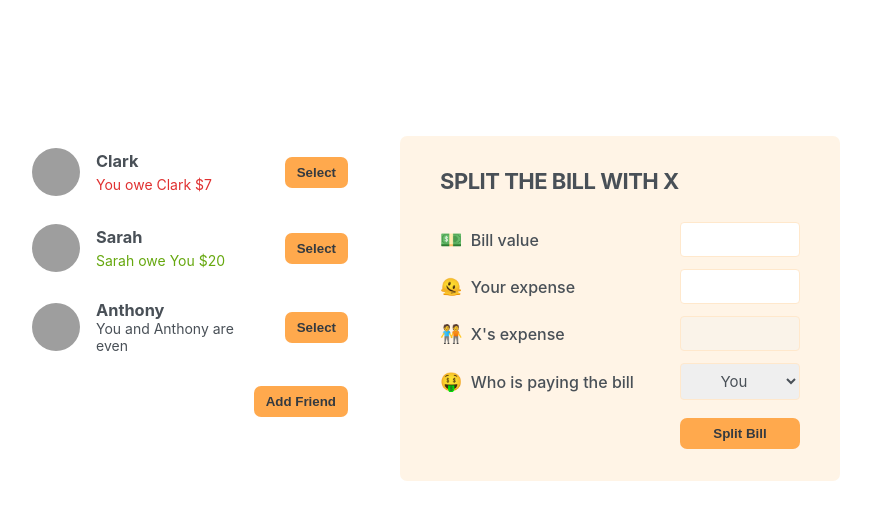
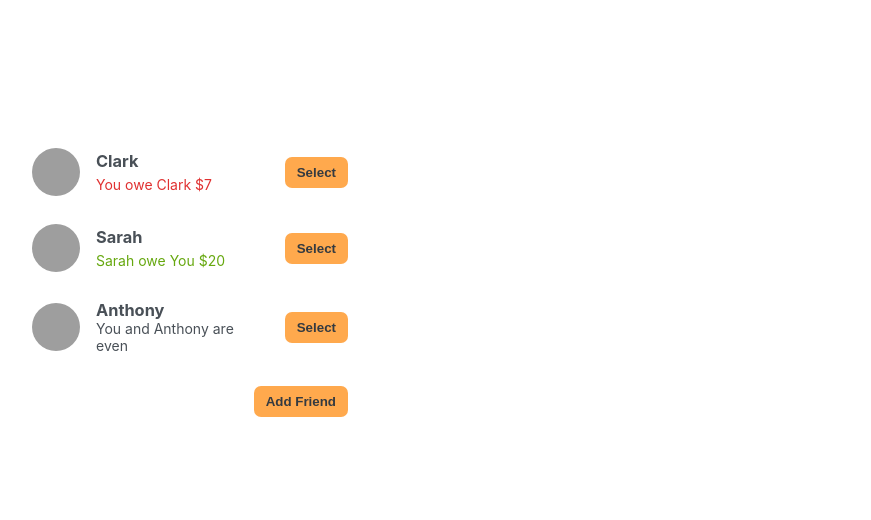
Before and after one commit to januzovic/React-practise, a React (Create React App) app: page / in a window 1280 px wide. Shown: the top 520 px of the page, without its empty margins (210-1081 px from the left). Built offline with nearby package versions, Linux system fonts and the light colour scheme; grey boxes are pictures that could not be loaded.

Commit message:
Frend Select

```diff
--- a/src/components/App.js
+++ b/src/components/App.js
@@ -25,6 +25,8 @@
   const [friends, setFriends] = useState(initialFriends);
   const [showAddFriend, setAddFriend] = useState(false);
 
+  const [selectedFriend, setSelectedFriend] = useState(null);
+
   function handleShowAddFriend() {
     setAddFriend(!showAddFriend);
   }
@@ -34,16 +36,26 @@
     setAddFriend(false);
   }
 
+  function handleSelection(friend) {
+    // setSelectedFriend(friend);
+    setSelectedFriend((cur) => (cur?.id === friend.id ? null : friend));
+    setAddFriend(false);
+  }
+
   return (
     <div className='app'>
       <div className='sidebar'>
-        <FriendsList friends={friends} />
+        <FriendsList
+          friends={friends}
+          selectedFriend={selectedFriend}
+          onSelection={handleSelection}
+        />
         {showAddFriend && <FormAddFriend onAddFriend={handleAddFriend} />}
         <Button onClick={handleShowAddFriend}>
           {showAddFriend ? 'Close' : 'Add Friend'}
         </Button>
       </div>
-      <FormSplitBill />
+      {selectedFriend && <FormSplitBill selectedFriend={selectedFriend} />}
     </div>
   );
 }
@@ -55,19 +67,26 @@
     </button>
   );
 }
-function FriendsList({ friends }) {
+function FriendsList({ friends, onSelection, selectedFriend }) {
   return (
     <ul>
       {friends.map((friend) => (
-        <Friend friend={friend} key={friend.id} />
+        <Friend
+          friend={friend}
+          key={friend.id}
+          onSelection={onSelection}
+          selectedFriend={selectedFriend}
+        />
       ))}
     </ul>
   );
 }
 
-function Friend({ friend }) {
+function Friend({ friend, onSelection, selectedFriend }) {
+  const isSelected = selectedFriend?.id === friend.id;
+
   return (
-    <li>
+    <li className={isSelected ? 'selected' : ''}>
       <img src={friend.image} alt={friend.name} />
       <h3>{friend.name}</h3>
       {friend.balance < 0 && (
@@ -81,7 +100,9 @@
         </p>
       )}
       {friend.balance === 0 && <p>You and {friend.name} are even</p>}
-      <Button>Select</Button>
+      <Button onClick={() => onSelection(friend)}>
+        {isSelected ? 'Close' : 'Select'}
+      </Button>
     </li>
   );
 }
@@ -94,6 +115,7 @@
     e.preventDefault();
 
     if (!name || !image) return;
+
     const id = crypto.randomUUID();
     const newFriend = {
       name,
@@ -127,10 +149,10 @@
   );
 }
 
-function FormSplitBill() {
+function FormSplitBill({ selectedFriend }) {
   return (
     <form className='form-split-bill'>
-      <h2>Split the bill with X</h2>
+      <h2>Split the bill with {selectedFriend.name}</h2>
 
       <label>💵 Bill value</label>
       <input type='text' />
@@ -138,13 +160,13 @@
       <label>🫠 Your expense</label>
       <input type='text' />
 
-      <label>🧑‍🤝‍🧑 X's expense</label>
+      <label>🧑‍🤝‍🧑 {selectedFriend.name}'s expense</label>
       <input type='text' disabled />
 
       <label>🤑 Who is paying the bill</label>
       <select>
         <option value='user'>You</option>
-        <option value='friend'>X</option>
+        <option value='friend'>{selectedFriend.name}</option>
       </select>
 
       <Button>Split Bill</Button>
```
